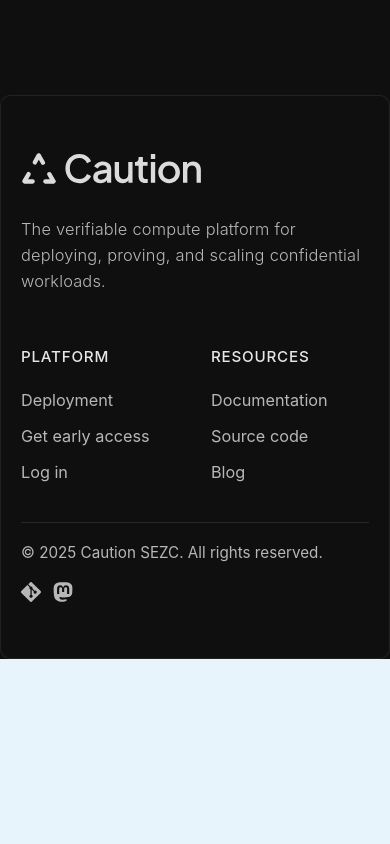
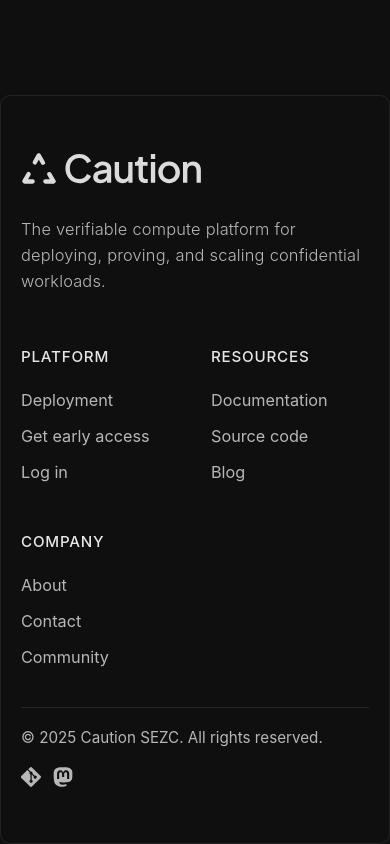
Before and after one commit to CautionHosting/platform, a Vue app in the folder frontend/: page / in a window 390 px wide. Shown: the part 1187-2031 px from the top of the page. Before the commit the page ends 1846 px from the top, so only its background shows below. Built offline with nearby package versions, Linux system fonts and the light colour scheme; a web font is replaced by a local one.

Commit message:
polished the footer, added a link to the community

```diff
--- a/frontend/src/components/SiteFooter.vue
+++ b/frontend/src/components/SiteFooter.vue
@@ -54,6 +54,13 @@
               <h3 class="footer-column-title">Company</h3>
               <a href="https://caution.co/about.html" class="footer-link">About</a>
               <a href="https://caution.co/contact.html" class="footer-link">Contact</a>
+              <a
+                href="https://matrix.to/#/#caution:matrix.org"
+                target="_blank"
+                rel="noopener noreferrer"
+                class="footer-link"
+                >Community</a
+              >
             </div>
           </div>
         </div>
--- a/frontend/src/styles/auth-layout.css
+++ b/frontend/src/styles/auth-layout.css
@@ -1156,6 +1156,17 @@
   }
 }
 
+@media (max-width: 665px) {
+  .footer-links {
+    flex-wrap: wrap;
+    row-gap: 32px;
+  }
+
+  .footer-column:last-child {
+    flex-basis: 100%;
+  }
+}
+
 @media (max-width: 550px) {
   .footer-copyright {
     font-size: 0.85rem;
```
